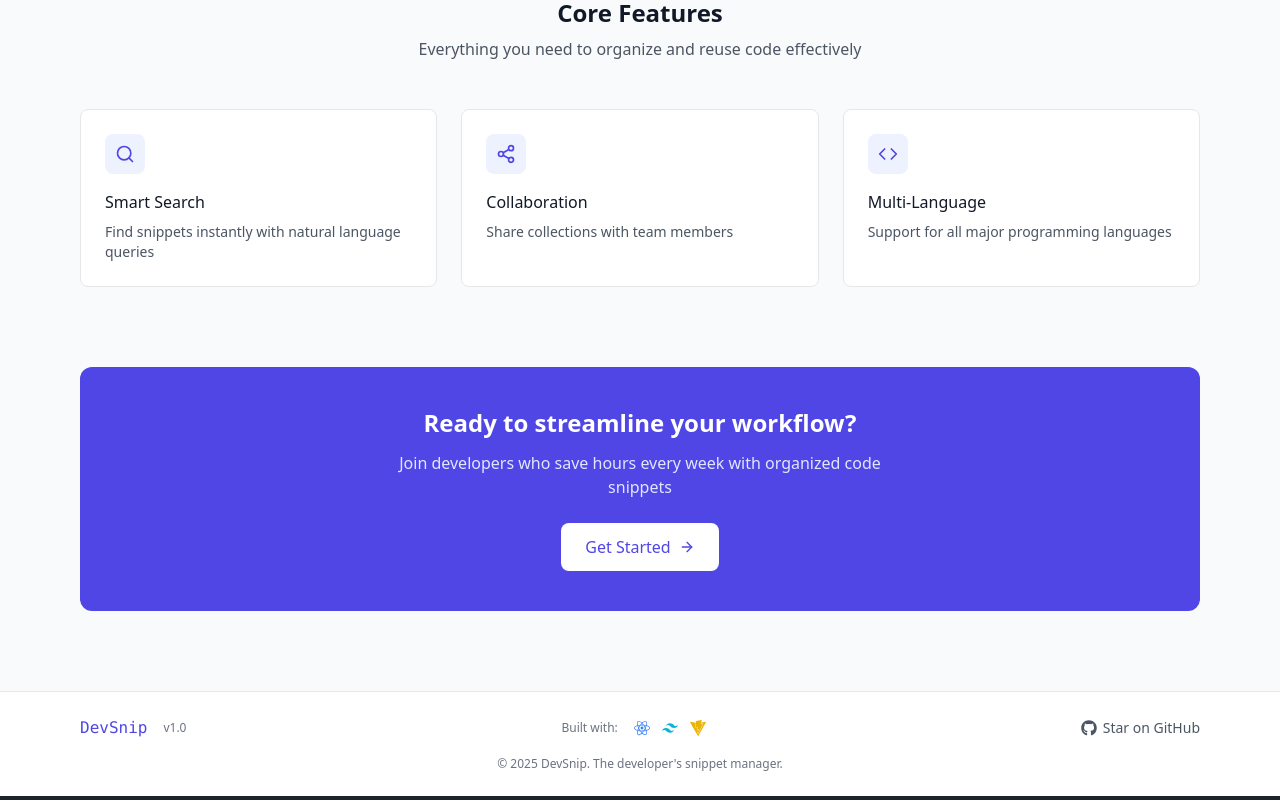
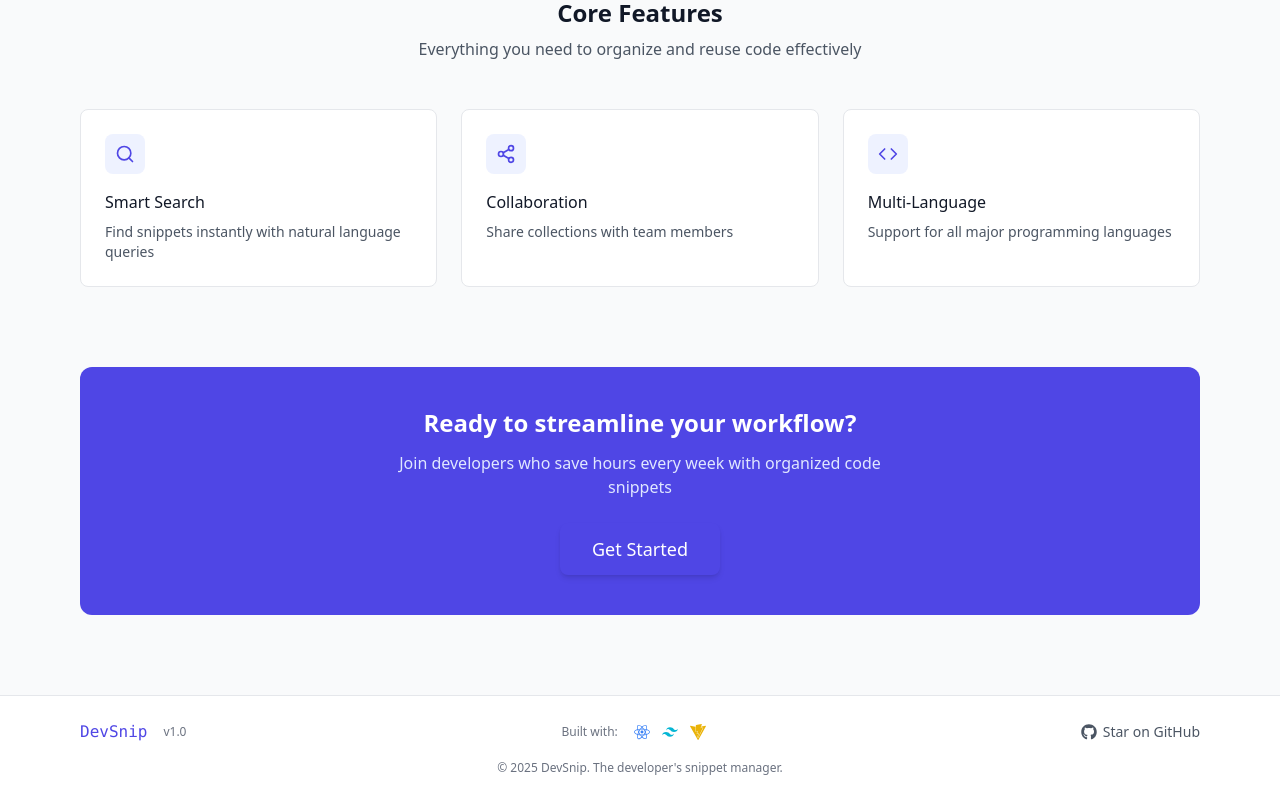
Before and after one commit to tassu1/devsnip, a React (Vite) app in the folder frontend/: page /useCases in a window 1280 px wide. Shown: the part 924-1724 px from the top of the page. Built offline with nearby package versions, Linux system fonts and the light colour scheme.

Commit message:
update get started cta

```diff
--- a/frontend/src/pages/UseCase.jsx
+++ b/frontend/src/pages/UseCase.jsx
@@ -1,5 +1,6 @@
 import { useState } from 'react';
 import { FiCode, FiUsers, FiBook, FiZap, FiSearch, FiShare2, FiArrowRight } from 'react-icons/fi';
+import { Link } from 'react-router-dom';
 
 import Footer from '../components/Footer';
 
@@ -210,9 +211,12 @@ const UseCases = () => {
             <p className="text-indigo-100 mb-6 max-w-lg mx-auto">
               Join developers who save hours every week with organized code snippets
             </p>
-            <button className="px-6 py-3 bg-white text-indigo-600 rounded-lg font-medium flex items-center gap-2 mx-auto">
-              Get Started <FiArrowRight />
-            </button>
+            <Link
+                          to="/login"
+                          className="inline-flex items-center justify-center bg-indigo-600 hover:bg-indigo-700 text-white px-6 py-3 sm:px-8 sm:py-3 rounded-lg text-base sm:text-lg font-medium transition-colors shadow-md hover:shadow-indigo-500/20"
+                        >
+                          Get Started
+                        </Link>
           </div>
         </div>
       </div>
```
